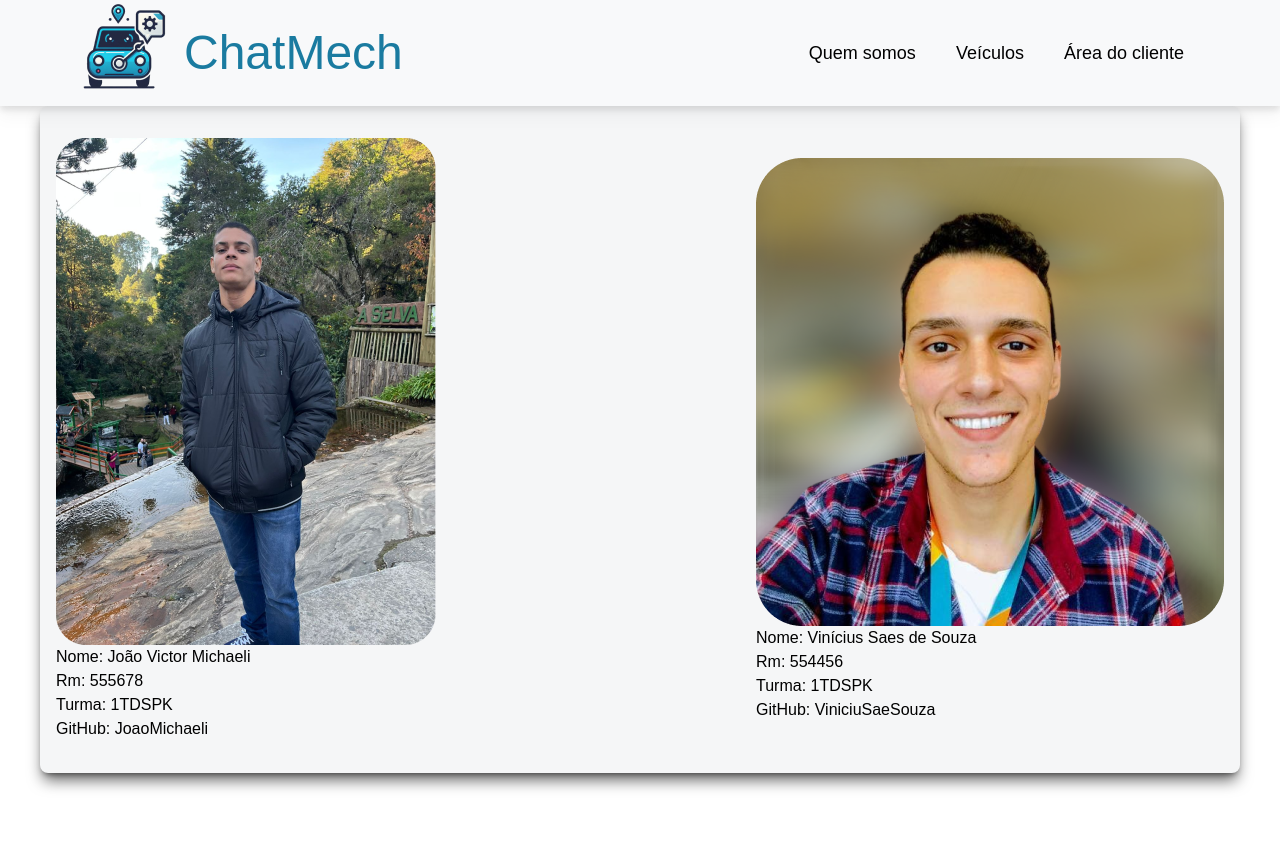
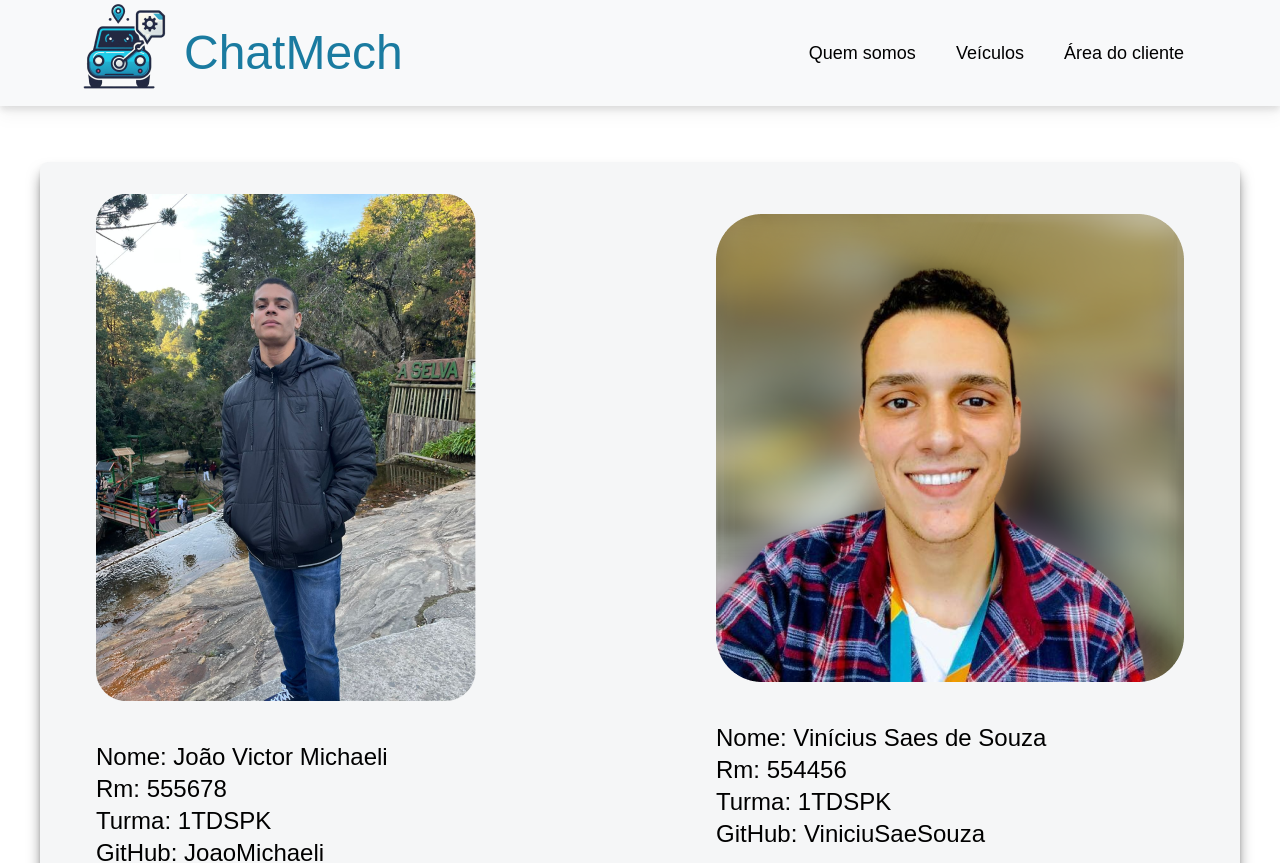
Before and after one commit to ViniciuSaeSouza/chatmech, a Next.js app: page /home/quem-somos in a window 1280 px wide. Shown: the top 863 px of the page. Built offline with nearby package versions, Linux system fonts and the light colour scheme.

Commit message:
fixed broken libs

```diff
--- a/package.json
+++ b/package.json
@@ -9,6 +9,7 @@
     "lint": "next lint"
   },
   "dependencies": {
+    "@next/font": "^14.2.15",
     "fa-icons": "^0.2.0",
     "init": "^0.1.2",
     "next": "15.0.2",
--- a/src/app/home/quem-somos/page.tsx
+++ b/src/app/home/quem-somos/page.tsx
@@ -10,17 +10,17 @@ export default function QuemSomos() {
   return (
 	<div>
 		<CabecalhoLogin/>
-		<div className='h-[100vh]'>
-			<div className='flex  justify-around bg-gray-400/10 max-w-fit gap-x-80 items-center mx-auto px-4 py-8 rounded-lg shadow-lg shadow-black/60'>
+		<div className='h-[100vh] font-abeezee text-2xl mt-14'>
+			<div className='flex  justify-between bg-gray-400/10 max-w-fit gap-x-60 items-center mx-auto px-14 py-8 rounded-lg shadow-lg shadow-black/60'>
 				<div className=''>
-					<Image src={dodock} alt='Imagem do João Victor'/>
+					<Image className='mb-10' src={dodock} alt='Imagem do João Victor'/>
 					<p className=''>Nome: João Victor Michaeli</p>
 					<p className=''>Rm: 555678</p>
 					<p>Turma: 1TDSPK</p>
 					<p>GitHub: <a href="https://github.com/JoaoMichaeli">JoaoMichaeli</a></p>
 				</div>
 				<div className=''>
-					<Image src={saes} alt='Imagem do Vinícius Saes'/>
+					<Image className='mb-10' src={saes} alt='Imagem do Vinícius Saes'/>
 					<p className=''>Nome: Vinícius Saes de Souza</p>
 					<p>Rm: 554456</p>
 					<p>Turma: 1TDSPK</p>
```
Also changed, not shown: 1 other file (tests, documents, lock files or other folders).
